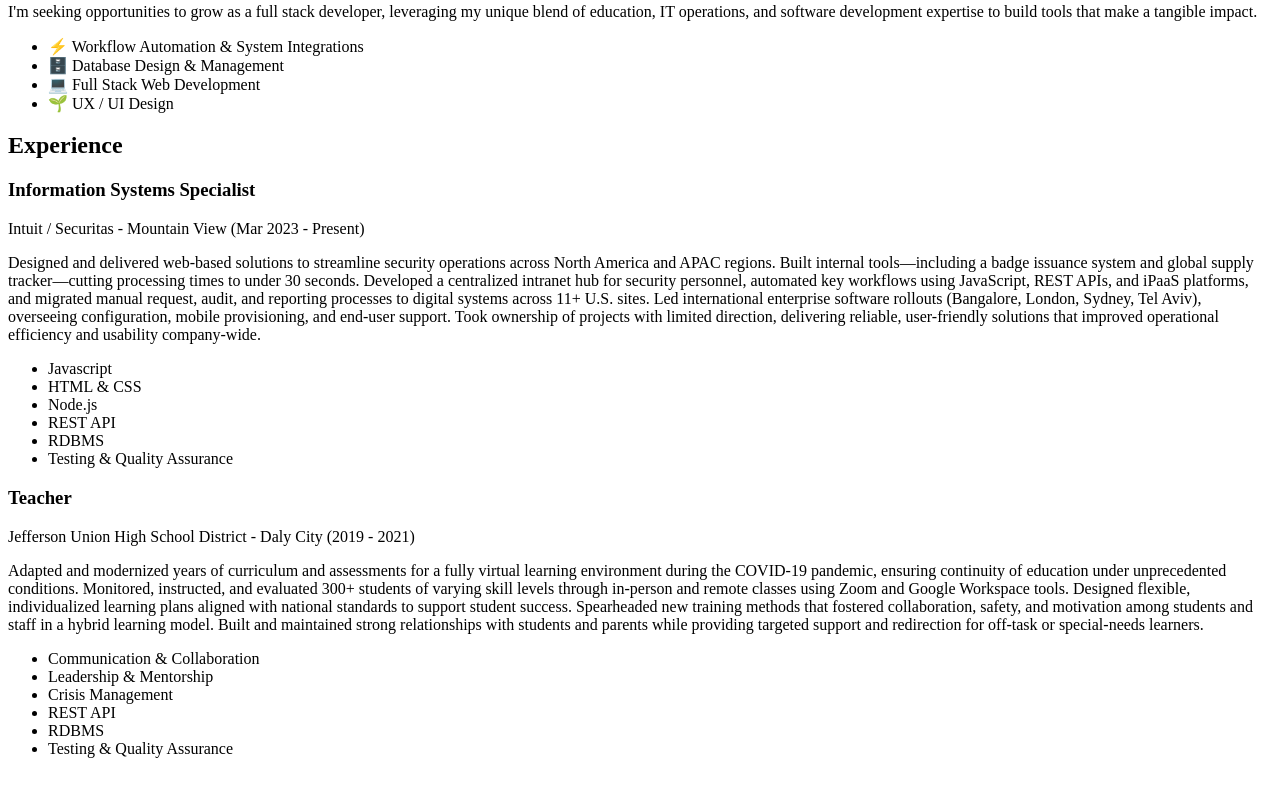
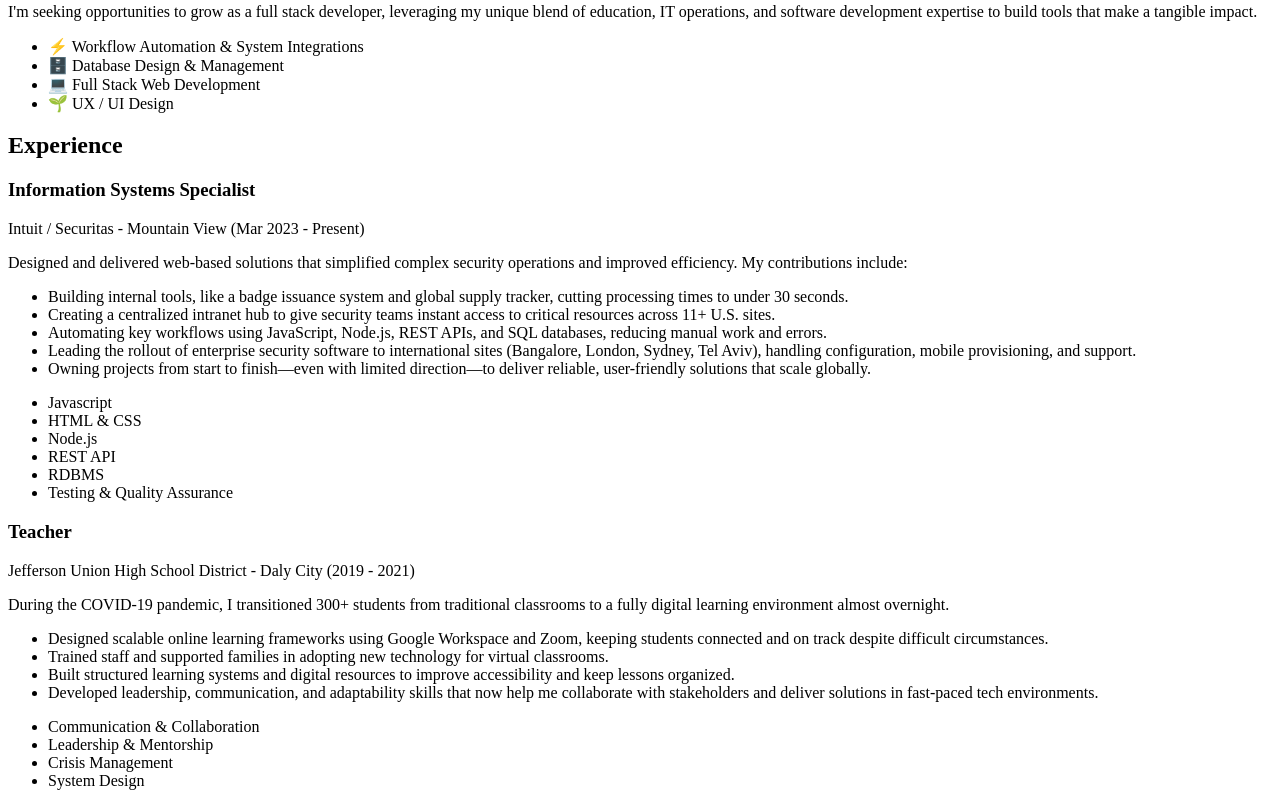
Before and after one commit to jdtoloza/portfolio, a plain HTML site: page index.html in a window 1280 px wide. Shown: the part 380-1186 px from the top of the page. Before the commit the page ends 1154 px from the top, so only its background shows below. Drawn offline with Linux system fonts and the light colour scheme.

Commit message:
Bullet pointed my about me section

```diff
--- a/index.html
+++ b/index.html
@@ -1,14 +1,4 @@
 <!DOCTYPE html>
-<html lang="en">
-<head>
-    <meta charset="UTF-8">
-    <meta name="viewport" content="width=device-width, initial-scale=1.0">
-    <title>Joshua Toloza - About Me</title>
-</head>
-<body>
-
-</body>
-</html><!DOCTYPE html>
 <html lang="en">
 <head>
     <meta charset="UTF-8">
@@ -58,8 +48,29 @@
     <div class="experience-container">
         <div class="experience-item">
             <h3>Information Systems Specialist</h3>
-            <p>Intuit / Securitas - Mountain View (Mar 2023 - Present)</p>
-            <p>Designed and delivered web-based solutions to streamline security operations across North America and APAC regions. Built internal tools—including a badge issuance system and global supply tracker—cutting processing times to under 30 seconds. Developed a centralized intranet hub for security personnel, automated key workflows using JavaScript, REST APIs, and iPaaS platforms, and migrated manual request, audit, and reporting processes to digital systems across 11+ U.S. sites. Led international enterprise software rollouts (Bangalore, London, Sydney, Tel Aviv), overseeing configuration, mobile provisioning, and end-user support. Took ownership of projects with limited direction, delivering reliable, user-friendly solutions that improved operational efficiency and usability company-wide.</p>
+            <p>
+                Intuit / Securitas - Mountain View (Mar 2023 - Present)
+            </p>
+            <p>
+                Designed and delivered web-based solutions that simplified complex security operations and improved efficiency. My contributions include:
+            </p>
+            <ul>
+                <li>
+                    Building internal tools, like a badge issuance system and global supply tracker, cutting processing times to under 30 seconds.
+                </li>
+                <li>
+                    Creating a centralized intranet hub to give security teams instant access to critical resources across 11+ U.S. sites.
+                </li>
+                <li>
+                    Automating key workflows using JavaScript, Node.js, REST APIs, and SQL databases, reducing manual work and errors.
+                </li>
+                <li>
+                    Leading the rollout of enterprise security software to international sites (Bangalore, London, Sydney, Tel Aviv), handling configuration, mobile provisioning, and support.
+                </li>
+                <li>
+                    Owning projects from start to finish—even with limited direction—to deliver reliable, user-friendly solutions that scale globally.
+                </li>
+            </ul>
         </div>
 
         <div class="skills">
@@ -78,17 +89,28 @@
         <h3>Teacher</h3>
         <p>Jefferson Union High School District - Daly City (2019 - 2021)</p>
         <p>
-            Adapted and modernized years of curriculum and assessments for a fully virtual learning environment during the COVID-19 pandemic, ensuring continuity of education under unprecedented conditions. Monitored, instructed, and evaluated 300+ students of varying skill levels through in-person and remote classes using Zoom and Google Workspace tools. Designed flexible, individualized learning plans aligned with national standards to support student success. Spearheaded new training methods that fostered collaboration, safety, and motivation among students and staff in a hybrid learning model. Built and maintained strong relationships with students and parents while providing targeted support and redirection for off-task or special-needs learners.
+            During the COVID-19 pandemic, I transitioned 300+ students from traditional classrooms to a fully digital learning environment almost overnight.
         </p>
+        <ul>
+            <li>
+                Designed scalable online learning frameworks using Google Workspace and Zoom, keeping students connected and on track despite difficult circumstances.
+            </li>
+            <li>
+                Trained staff and supported families in adopting new technology for virtual classrooms.
+            </li>
+            <li>
+                Built structured learning systems and digital resources to improve accessibility and keep lessons organized.
+            </li>
+            <li>
+                Developed leadership, communication, and adaptability skills that now help me collaborate with stakeholders and deliver solutions in fast-paced tech environments.
+            </li>
+        </ul>
          <div class="skills">
             <ul>
                 <li>Communication & Collaboration</li>
                 <li>Leadership & Mentorship</li>
                 <li>Crisis Management</li>
-                <li>REST API</li>
-                <li>RDBMS</li>
-                <li>Testing & Quality Assurance</li>
-
+                <li>System Design</li>
             </ul>
         </div>
 
```
